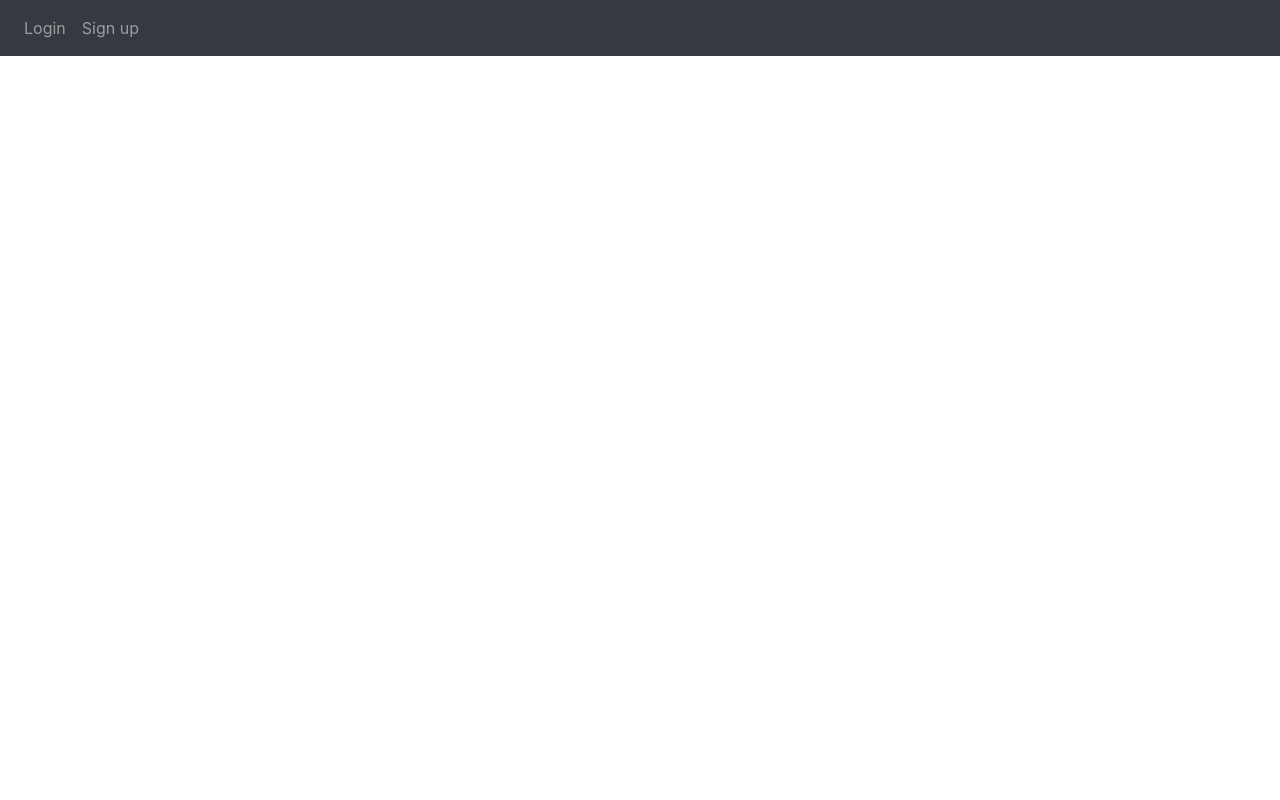
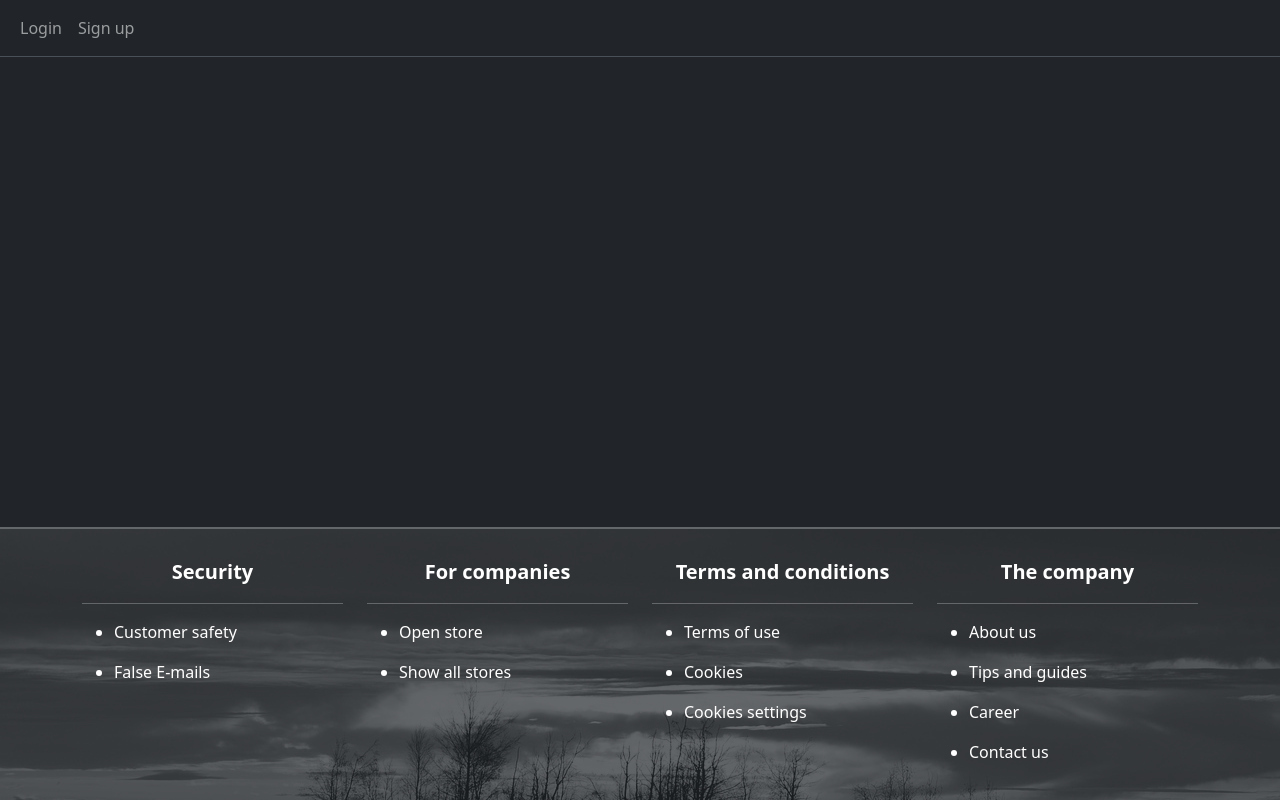
Before and after one commit to Marmak95/Python_Website, a Python web app: template website/templates/base.html in a window 1280 px wide. Run offline with Jinja, Linux system fonts and the light colour scheme; the template is opened without the code that fills it, so the values that code supplies are empty; some libraries are stand-ins or nearby versions.

Commit message:
Improved front-end, added footer
Added a footer that doesn't link to some other page when clicking on the text.
Changed the theme of the website, especially the colors, by using Bootstrap 5 with some extra CSS modifyment.

```diff
--- a/website/__init__.py
+++ b/website/__init__.py
@@ -2,6 +2,10 @@ from flask import Flask
 from flask_sqlalchemy import SQLAlchemy
 from os import path
 from flask_login import LoginManager
+
+"""
+This is the back-end that initializes the application with the database.
+"""
 
 db = SQLAlchemy()
 DB_NAME = "database.db"
--- a/website/models.py
+++ b/website/models.py
@@ -3,7 +3,7 @@ from flask_login import UserMixin
 from sqlalchemy.sql import func
 
 """
-This is where the data base schema is created/modified.
+This is where the database schema is created/modified.
 """
 
 class Note(db.Model):
--- /dev/null
+++ b/website/static/styles.css
@@ -0,0 +1,42 @@
+/* Apply a flex container to the body */
+body {
+    display: flex;
+    flex-direction: column;
+    min-height: 100vh; /* Set the minimum height of the flex container to the viewport height */
+    margin: 0;
+}
+
+.footer {
+    position: relative; /* Needed for stacking context */
+    color: #fff;
+    margin-top: auto;
+    padding-top: 30px;
+    padding-bottom: 20px;
+}
+
+/* Pseudo-element to create a transparent background */
+.footer::before {
+    content: "";
+    position: absolute;
+    top: 0;
+    left: 0;
+    width: 100%;
+    height: 100%;
+    background-image: url('../static/images/footer_bg_image.jpg');
+    background-size: cover;
+    background-position: center;
+    filter: grayscale(100%);
+    opacity: 0.3; /* Adjust the opacity as needed */
+    z-index: -1; /* Place the pseudo-element below other content */
+    border-top: 2px solid #fff; /* Add a white border at the top */
+}
+
+/* Style the text inside the footer */
+.footer p {
+    color: #fff; /* Set text color to contrast with the background */
+}
+
+/* Add additional styles for links, etc. */
+.footer a {
+    color: #fff;
+}
--- a/website/templates/base.html
+++ b/website/templates/base.html
@@ -1,18 +1,19 @@
 <!DOCTYPE html>
-<html lang="en">
+<html lang="en" data-bs-theme="dark">
 <head>
     <meta charset="UTF-8">
     <meta name="viewport" content="width=device-width, initial-scale=1.0">
-    <!-- Link to a CDN to use the Bootstrap front-end framework-->
-    <link rel="stylesheet" href="https://stackpath.bootstrapcdn.com/bootstrap/4.4.1/css/bootstrap.min.css" integrity="sha384-Vkoo8x4CGsO3+Hhxv8T/Q5PaXtkKtu6ug5TOeNV6gBiFeWPGFN9MuhOf23Q9Ifjh" crossorigin="anonymous"/>
-    <link rel="stylesheet" href="https://stackpath.bootstrapcdn.com/font-awesome/4.7.0/css/font-awesome.min.css" crossorigin="anonymous"/>
+    <!-- Link to a CDN to use the Bootstrap 5 front-end framework-->
+    <link href="https://cdn.jsdelivr.net/npm/bootstrap@5.3.2/dist/css/bootstrap.min.css" rel="stylesheet" integrity="sha384-T3c6CoIi6uLrA9TneNEoa7RxnatzjcDSCmG1MXxSR1GAsXEV/Dwwykc2MPK8M2HN" crossorigin="anonymous">
+    <link rel="stylesheet" href="static/styles.css">
     {% block head %}
     {% endblock %}
     <title>{% block title %}Home{% endblock %}</title>
 </head>
 <body>
-    <nav class="navbar navbar-expand-lg navbar-dark bg-dark">
-        <button class="navbar-toggler" type="button" data-toggle="collapse" data-target="#navbar">
+    <nav class="navbar navbar-expand-lg bg-dark border-bottom border-bottom" data-bs-theme="dark">
+        <div class="container-fluid">
+            <button class="navbar-toggler" type="button" data-bs-toggle="collapse" data-bs-target="#navbar">
                 <span class="navbar-toggler-icon"></span>
             </button>
             <div class="collapse navbar-collapse" id="navbar">
@@ -26,6 +27,7 @@
                     {% endif %}
                 </div>
             </div>
+        </div>
     </nav>
 
     <!-- Display messages if there are any. -->
@@ -35,32 +37,96 @@
         {% if category == "error" %}
             <div class="alert alert-danger alter-dismissable fade show" role="alert">
                 {{ message }}
-                <button type="button" class="close" data-dismiss="alert">
-                    <span aria-hidden="true">&times;</span>
-                </button>
+                <button type="button" class="btn-close" data-bs-dismiss="alert" aria-label="Close"></button>
             </div>
         {% else %}
             <div class="alert alert-success alter-dismissable fade show" role="alert">
                 {{ message }}
-                <button type="button" class="close" data-dismiss="alert">
-                    <span aria-hidden="true">&times;</span>
-                </button>
+                <button type="button" class="btn-close" data-bs-dismiss="alert" aria-label="Close"></button>
             </div>
         {% endif %}
         {% endfor %}
     {% endif %}
     {% endwith %}
 
-    <!-- Main content goes here -->
+    <!-- Main content goes here. -->
     <div class="container">
         {% block content %}
         {% endblock %}
     </div>
 
-    <!-- Getting some cool effects from bootstrap -->
-    <script src="https://code.jquery.com/jquery-3.2.1.slim.min.js" integrity="sha384-KJ3o2DKtIkvYIK3UENzmM7KCkRr/rE9/Qpg6aAZGJwFDMVNA/GpGFF93hXpG5KkN" crossorigin="anonymous"></script>
-    <script src="https://cdnjs.cloudflare.com/ajax/libs/popper.js/1.12.9/umd/popper.min.js" integrity="sha384-ApNbgh9B+Y1QKtv3Rn7W3mgPxhU9K/ScQsAP7hUibX39j7fakFPskvXusvfa0b4Q" crossorigin="anonymous"></script>
-    <script src="https://maxcdn.bootstrapcdn.com/bootstrap/4.0.0/js/bootstrap.min.js" integrity="sha384-JZR6Spejh4U02d8jOt6vLEHfe/JQGiRRSQQxSfFWpi1MquVdAyjUar5+76PVCmYl" crossorigin="anonymous"></script>
+    <!-- Footer content is here (uses styles.css) -->
+    <footer class="footer">
+        <div class="container">
+            <div class="row align-items-start">
+
+                <div class="col">
+                    <p class="fs-5 fw-semibold text-center">Security</p>
+                    <hr>
+                    <ul>
+                        <li>
+                            <p class="fs-6"><a href="#" class="link-underline link-underline-opacity-0 link-body-emphasis">Customer safety</a></p>
+                        </li>
+                        <li>
+                            <p class="fs-6"><a href="#" class="link-underline link-underline-opacity-0 link-body-emphasis">False E-mails</a></p>
+                        </li>
+                    </ul>
+                </div>
+
+                <div class="col">
+                    <p class="fs-5 fw-semibold text-center">For companies</p>
+                    <hr>
+                    <ul>
+                        <li>
+                            <p class="fs-6"><a href="#" class="link-underline link-underline-opacity-0 link-body-emphasis">Open store</a></p>
+                        </li>
+                        <li>
+                            <p class="fs-6"><a href="#" class="link-underline link-underline-opacity-0 link-body-emphasis">Show all stores</a></p>
+                        </li>
+                    </ul>
+                </div>
+
+                <div class="col">
+                    <p class="fs-5 fw-semibold text-center">Terms and conditions</p>
+                    <hr>
+                    <ul>
+                        <li>
+                            <p class="fs-6"><a href="#" class="link-underline link-underline-opacity-0 link-body-emphasis">Terms of use</a></p>
+                        </li>
+                        <li>
+                            <p class="fs-6"><a href="#" class="link-underline link-underline-opacity-0 link-body-emphasis">Cookies</a></p>
+                        </li>
+                        <li>
+                            <p class="fs-6"><a href="#" class="link-underline link-underline-opacity-0 link-body-emphasis">Cookies settings</a></p>
+                        </li>
+                    </ul>
+                </div>
+
+                <div class="col">
+                    <p class="fs-5 fw-semibold text-center">The company</p>
+                    <hr>
+                    <ul>
+                        <li>
+                            <p class="fs-6"><a href="#" class="link-underline link-underline-opacity-0 link-body-emphasis">About us</a></p>
+                        </li>
+                        <li>
+                            <p class="fs-6"><a href="#" class="link-underline link-underline-opacity-0 link-body-emphasis">Tips and guides</a></p>
+                        </li>
+                        <li>
+                            <p class="fs-6"><a href="#" class="link-underline link-underline-opacity-0 link-body-emphasis">Career</a></p>
+                        </li>
+                        <li>
+                            <p class="fs-6"><a href="#" class="link-underline link-underline-opacity-0 link-body-emphasis">Contact us</a></p>
+                        </li>
+                    </ul>
+                </div>
+
+            </div>
+        </div>
+    </footer>
+
+    <!-- Getting some cool effects from Bootstrap 5. -->
+    <script src="https://cdn.jsdelivr.net/npm/bootstrap@5.3.2/dist/js/bootstrap.bundle.min.js" integrity="sha384-C6RzsynM9kWDrMNeT87bh95OGNyZPhcTNXj1NW7RuBCsyN/o0jlpcV8Qyq46cDfL" crossorigin="anonymous"></script>
 
 </body>
 </html>
--- a/website/templates/login.html
+++ b/website/templates/login.html
@@ -11,6 +11,7 @@
             <label for="email">Email address</label>
             <input type="email" class="form-control" id="email" name="email" placeholder="Enter email"/>
         </div>
+        <br>
         <div class="form-group">
             <label for="password">Password</label>
             <input type="password" class="form-control" id="password" name="password" placeholder="Enter password"/>
--- a/website/templates/signUp.html
+++ b/website/templates/signUp.html
@@ -11,14 +11,17 @@
             <label for="email">Email address</label>
             <input type="email" class="form-control" id="email" name="email" placeholder="Enter email"/>
         </div>
+        <br>
         <div class="form-group">
             <label for="firstName">First name</label>
             <input type="text" class="form-control" id="firstName" name="firstName" placeholder="Enter first name"/>
         </div>
+        <br>
         <div class="form-group">
             <label for="password1">Password</label>
             <input type="password" class="form-control" id="password1" name="password1" placeholder="Enter password"/>
         </div>
+        <br>
         <div class="form-group">
             <label for="password2">Password (confirm)</label>
             <input type="password" class="form-control" id="password2" name="password2" placeholder="Confirm password"/>
--- a/website/views.py
+++ b/website/views.py
@@ -3,6 +3,10 @@ from flask_login import login_required, current_user
 from .models import Note
 from . import db
 import json
+
+"""
+This is where the front-end views is handled when the user interacts on the website.
+"""
 
 views = Blueprint("views", __name__)
 
```
Also changed, not shown: README.md, website/static/images/footer_bg_image.jpg (added). Lines whose indentation alone changed are shown as unchanged.
